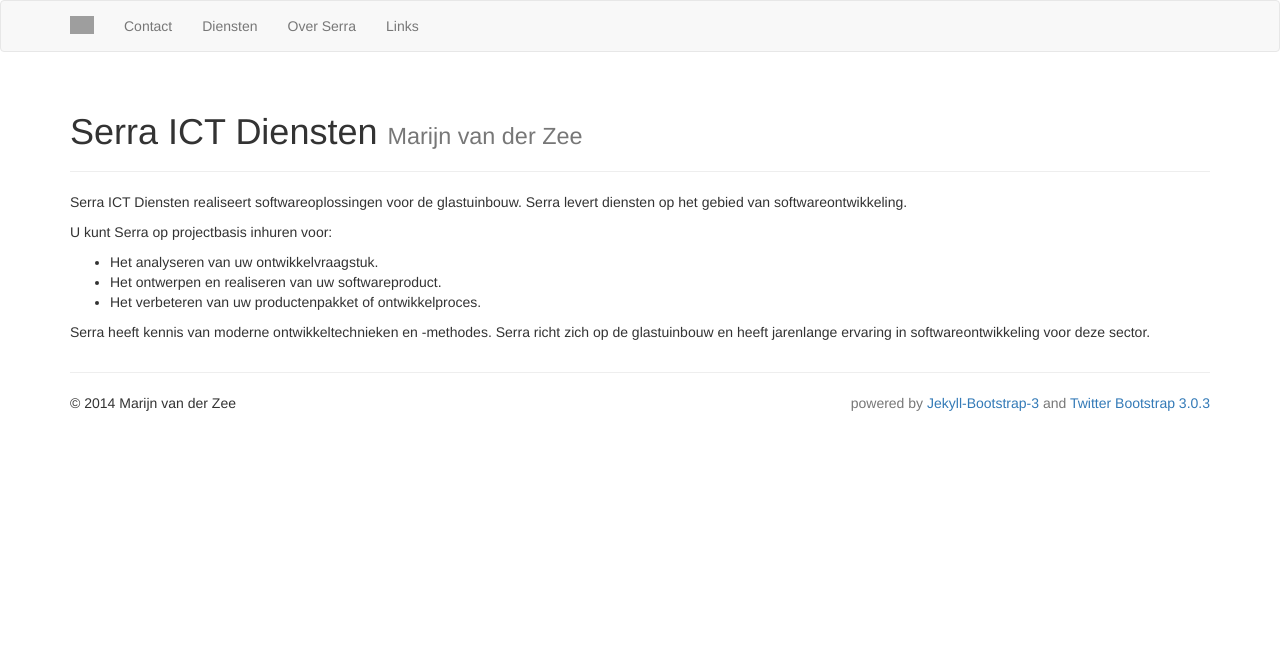
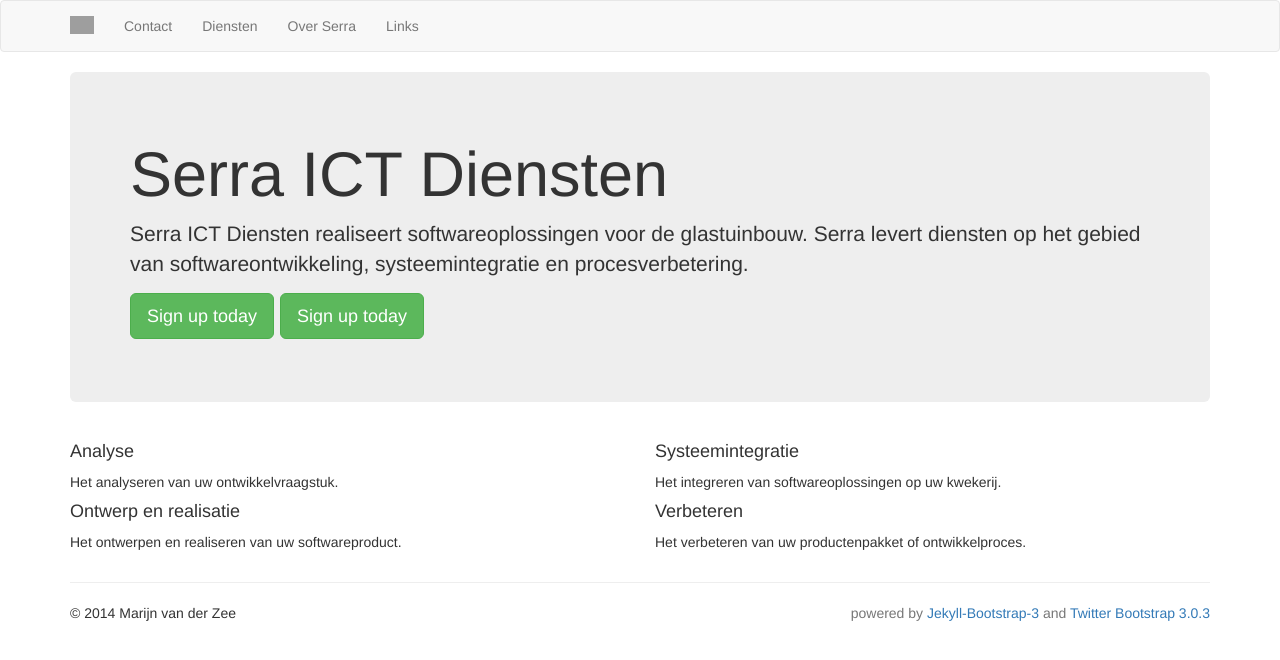
Before and after one commit to serraict/serraict.github.io, a Jekyll site: the page built from index.md, in a window 1280 px wide. Shown: the top 660 px of the page. Built offline with Jekyll 4.4.1, drawn with Linux system fonts in a browser that asks for light colours; nearby versions of some CDN libraries; library files that are not in the unit come from our copies; Markdown is read by kramdown in place of the engine named in the settings; grey boxes are pictures that could not be loaded.

Commit message:
Add jumbotron to landing page, for #4

```diff
--- a/index.md
+++ b/index.md
@@ -1,16 +1,35 @@
 ---
-layout: page
+layout: default
 title: Serra ICT Diensten
 tagline: Marijn van der Zee
 ---
-{% include JB/setup %}
 
-Serra ICT Diensten realiseert softwareoplossingen voor de glastuinbouw. Serra levert diensten op het gebied van softwareontwikkeling.
+<div class="jumbotron">
+    <h1>Serra ICT Diensten</h1>
+    <p class="lead">
+        Serra ICT Diensten realiseert softwareoplossingen voor de glastuinbouw. Serra levert diensten op het gebied van softwareontwikkeling, systeemintegratie en procesverbetering.
+    </p>
+    <p>
+        <a class="btn btn-lg btn-success" href="#" role="button">Sign up today</a>
+        <a class="btn btn-lg btn-success" href="#" role="button">Sign up today</a>
+    </p>
+</div>
 
-U kunt Serra op projectbasis inhuren voor:
+<div class="row marketing">
+    <div class="col-lg-6">
+      <h4>Analyse</h4>
+      <p>Het analyseren van uw ontwikkelvraagstuk.</p>
 
- * Het analyseren van uw ontwikkelvraagstuk.
- * Het ontwerpen en realiseren van uw softwareproduct.
- * Het verbeteren van uw productenpakket of ontwikkelproces.
+      <h4>Ontwerp en realisatie</h4>
+      <p>Het ontwerpen en realiseren van uw softwareproduct.</p>
 
- Serra heeft kennis van moderne ontwikkeltechnieken en -methodes. Serra richt zich op de glastuinbouw en heeft jarenlange ervaring in softwareontwikkeling voor deze sector.
+    </div>
+
+    <div class="col-lg-6">
+      <h4>Systeemintegratie</h4>
+      <p>Het integreren van softwareoplossingen op uw kwekerij.</p>
+
+      <h4>Verbeteren</h4>
+      <p>Het verbeteren van uw productenpakket of ontwikkelproces.</p>
+    </div>
+</div>
```
